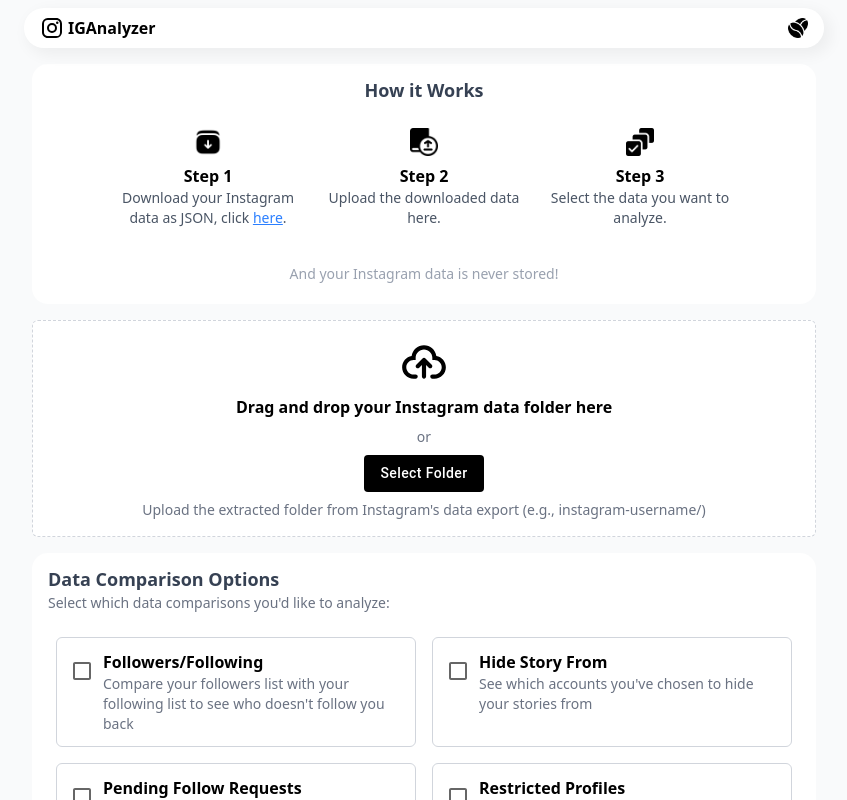
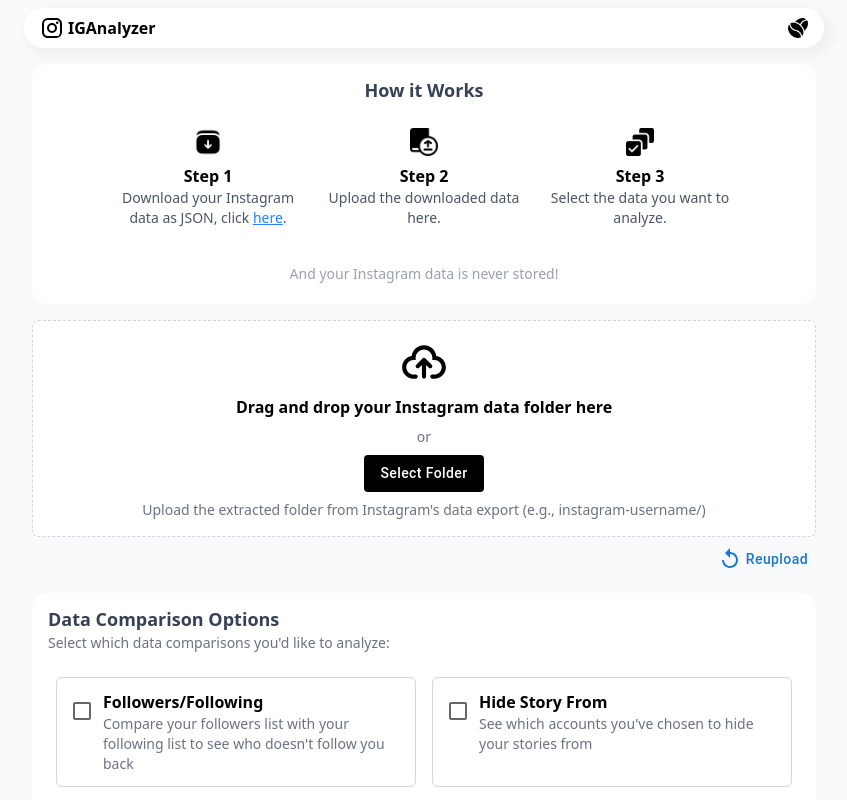
Before and after one commit to KayviaHarriott/instagram-stats, a React (Vite) app in the folder instagram-stats/: page / in a window 1280 px wide. Shown: the top 800 px of the page, without its empty margins (216-1063 px from the left). Built offline with nearby package versions, Linux system fonts and the light colour scheme.

Commit message:
Added reupload button

```diff
--- a/instagram-stats/src/pages/LandingPage.tsx
+++ b/instagram-stats/src/pages/LandingPage.tsx
@@ -1,6 +1,6 @@
 import { useEffect, useState } from "react";
 import { CustomDropzone } from "../components/CustomDropzone";
-import { Box, CircularProgress } from "@mui/material";
+import { Box, Button, CircularProgress } from "@mui/material";
 import { DataComparisonOptions } from "../pages/DataComparisonOptions";
 import { PendingFollowRequests } from "../components/PendingFollowRequests";
 import { HideStoryFrom } from "../components/HiddenStory";
@@ -9,6 +9,7 @@ import { NonFollowers } from "../components/NonFollowers";
 import { NavBar } from "../components/NavBar";
 import { HowToUse } from "../pages/HowTo";
 import { CustomAccordion } from "../components/CustomAccordion";
+import { Replay } from "@mui/icons-material";
 
 export const LandingPage = () => {
   const [files, setFiles] = useState<File[]>([]); //to track uploaded files
@@ -126,7 +127,23 @@ export const LandingPage = () => {
             <HowToUse />
 
             {/* Section 1: Upload data*/}
-            <CustomDropzone onFilesSelected={handleFiles} />
+            <div className="flex flex-col gap-1">
+              <CustomDropzone onFilesSelected={handleFiles} />
+              <div className="w-full flex justify-end">
+                <Button
+                  sx={{ textTransform: "none" }}
+                  className="flex justify-center items-center gap-1"
+                  onClick={() => {
+                    setSteps(0); // Reset the step to 0
+                    setFiles([]); // Clear the files
+                    setFileUploaded(false); // Optionally reset fileUploaded if necessary
+                  }}
+                >
+                  <Replay />
+                  Reupload
+                </Button>
+              </div>
+            </div>
 
             {/* Section 2: Data Comparison Options */}
             {steps == 0 && !loadingState ? (
```
